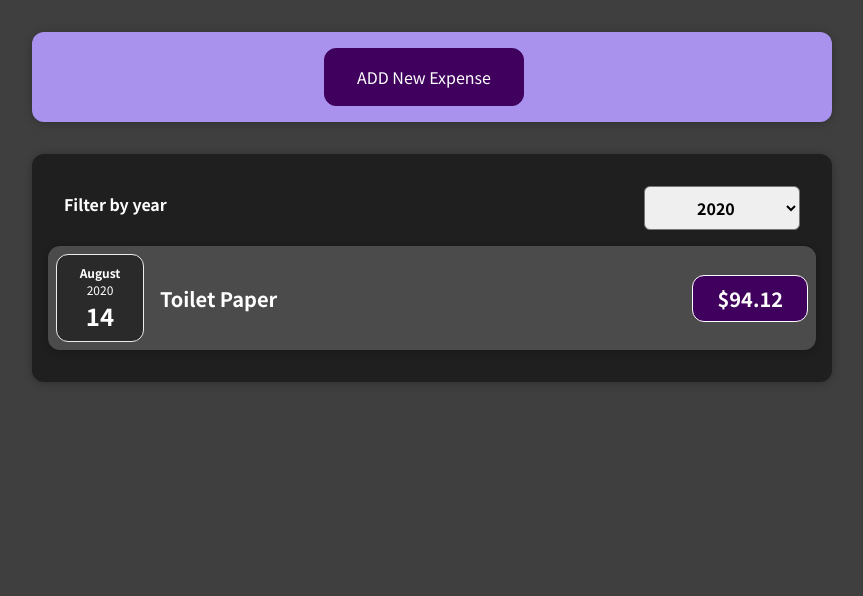
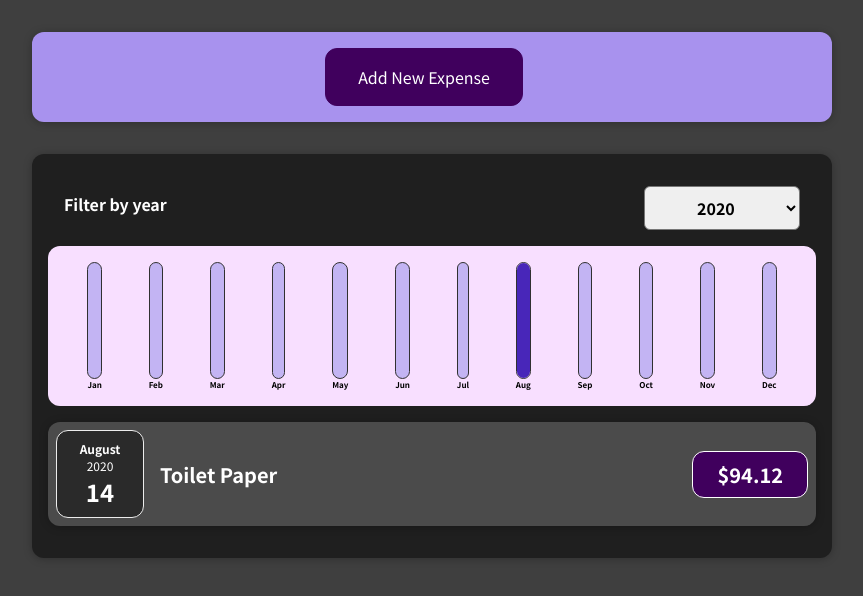
Before and after one commit to JagadeeshAleti/ExpenseTracker, a React (Create React App) app: page / in a window 1280 px wide. Shown: the top 596 px of the page, without its empty margins (208-1071 px from the left). Built offline with nearby package versions, Linux system fonts and the light colour scheme.

Commit message:
Adding ChartBars

```diff
--- /dev/null
+++ b/src/components/Chart/Chart.css
@@ -0,0 +1,9 @@
+.chart {
+  padding: 1rem;
+  border-radius: 12px;
+  background-color: #f8dfff;
+  text-align: center;
+  display: flex;
+  justify-content: space-around;
+  height: 10rem;
+}
--- /dev/null
+++ b/src/components/Chart/Chart.js
@@ -0,0 +1,24 @@
+import React from "react";
+
+import ChartBar from "./ChartBar";
+import "./Chart.css";
+
+const Chart = (props) => {
+  const dataPointValues = props.dataPoints.map((dataPoint) => dataPoint.value);
+  const totalMaximum = Math.max(...dataPointValues);
+
+  return (
+    <div className="chart">
+      {props.dataPoints.map((dataPoint) => (
+        <ChartBar
+          key={dataPoint.label}
+          value={dataPoint.value}
+          maxValue={totalMaximum}
+          label={dataPoint.label}
+        />
+      ))}
+    </div>
+  );
+};
+
+export default Chart;
--- /dev/null
+++ b/src/components/Chart/ChartBar.css
@@ -0,0 +1,30 @@
+.chart-bar {
+  height: 100%;
+  display: flex;
+  flex-direction: column;
+  align-items: center;
+}
+
+.chart-bar__inner {
+  height: 100%;
+  width: 100%;
+  border: 1px solid #313131;
+  border-radius: 12px;
+  background-color: #c3b4f3;
+  overflow: hidden;
+  display: flex;
+  flex-direction: column;
+  justify-content: flex-end;
+}
+
+.chart-bar__fill {
+  background-color: #4826b9;
+  width: 100%;
+  transition: all 0.3s ease-out;
+}
+
+.chart-bar__label {
+  font-weight: bold;
+  font-size: 0.5rem;
+  text-align: center;
+}
--- /dev/null
+++ b/src/components/Chart/ChartBar.js
@@ -0,0 +1,25 @@
+import React from 'react';
+
+import './ChartBar.css';
+
+const ChartBar = (props) => {
+  let barFillHeight = '0%';
+
+  if (props.maxValue > 0) {
+    barFillHeight = Math.round((props.value / props.maxValue) * 100) + '%';
+  }
+
+  return (
+    <div className='chart-bar'>
+      <div className='chart-bar__inner'>
+        <div
+          className='chart-bar__fill'
+          style={{ height: barFillHeight }}
+        ></div>
+      </div>
+      <div className='chart-bar__label'>{props.label}</div>
+    </div>
+  );
+};
+
+export default ChartBar;
--- a/src/components/Expenses/Expenses.js
+++ b/src/components/Expenses/Expenses.js
@@ -1,30 +1,31 @@
-import React, { useState } from "react";
+import React, { useState } from 'react';
 
-import Card from "../UI/Card";
-import ExpensesFilter from "./ExpensesFilter";
-import ExpensesList from "./ExpensesList";
-
-import "./Expenses.css";
+import Card from '../UI/Card';
+import ExpensesFilter from './ExpensesFilter';
+import ExpensesList from './ExpensesList';
+import ExpensesChart from './ExpensesChart';
+import './Expenses.css';
 
 const Expenses = (props) => {
-  const [filteredYear, setFilteredYear] = useState("2020");
+  const [filteredYear, setFilteredYear] = useState('2020');
 
   const filterChangeHandler = (selectedYear) => {
     setFilteredYear(selectedYear);
   };
 
-  const filteredExpense = props.items.filter((expense) => {
+  const filteredExpenses = props.items.filter((expense) => {
     return expense.date.getFullYear().toString() === filteredYear;
   });
 
   return (
     <div>
-      <Card className="expenses">
+      <Card className='expenses'>
         <ExpensesFilter
           selected={filteredYear}
           onChangeFilter={filterChangeHandler}
         />
-        <ExpensesList items={filteredExpense} />
+        <ExpensesChart expenses={filteredExpenses} />
+        <ExpensesList items={filteredExpenses} />
       </Card>
     </div>
   );
--- /dev/null
+++ b/src/components/Expenses/ExpensesChart.js
@@ -0,0 +1,29 @@
+import React from 'react';
+
+import Chart from '../Chart/Chart';
+
+const ExpensesChart = (props) => {
+  const chartDataPoints = [
+    { label: 'Jan', value: 0 },
+    { label: 'Feb', value: 0 },
+    { label: 'Mar', value: 0 },
+    { label: 'Apr', value: 0 },
+    { label: 'May', value: 0 },
+    { label: 'Jun', value: 0 },
+    { label: 'Jul', value: 0 },
+    { label: 'Aug', value: 0 },
+    { label: 'Sep', value: 0 },
+    { label: 'Oct', value: 0 },
+    { label: 'Nov', value: 0 },
+    { label: 'Dec', value: 0 },
+  ];
+
+  for (const expense of props.expenses) {
+    const expenseMonth = expense.date.getMonth(); // starting at 0 => January => 0
+    chartDataPoints[expenseMonth].value += expense.amount;
+  }
+
+  return <Chart dataPoints={chartDataPoints} />;
+};
+
+export default ExpensesChart;
--- a/src/components/Expenses/ExpensesList.js
+++ b/src/components/Expenses/ExpensesList.js
@@ -1,14 +1,15 @@
-import React from "react";
-import ExpenseItem from "./ExpenseItem";
-import "./ExpensesList.css";
+import React from 'react';
+
+import ExpenseItem from './ExpenseItem';
+import './ExpensesList.css';
 
 const ExpensesList = (props) => {
   if (props.items.length === 0) {
-    return <h2 className="expenses-list__fallback">No Items Found.</h2>;
+    return <h2 className='expenses-list__fallback'>Found no expenses.</h2>;
   }
 
   return (
-    <ul className="expenses-list">
+    <ul className='expenses-list'>
       {props.items.map((expense) => (
         <ExpenseItem
           key={expense.id}
--- a/src/components/NewExpense/ExpenseForm.js
+++ b/src/components/NewExpense/ExpenseForm.js
@@ -1,11 +1,11 @@
-import React, { useState } from "react";
+import React, { useState } from 'react';
 
-import "./ExpenseForm.css";
+import './ExpenseForm.css';
 
 const ExpenseForm = (props) => {
-  const [enteredTitle, setEnteredTitle] = useState("");
-  const [enteredAmount, setEnteredAmount] = useState("");
-  const [enteredDate, setEnteredDate] = useState("");
+  const [enteredTitle, setEnteredTitle] = useState('');
+  const [enteredAmount, setEnteredAmount] = useState('');
+  const [enteredDate, setEnteredDate] = useState('');
   // const [userInput, setUserInput] = useState({
   //   enteredTitle: '',
   //   enteredAmount: '',
@@ -49,48 +49,46 @@
     };
 
     props.onSaveExpenseData(expenseData);
-    setEnteredTitle("");
-    setEnteredAmount("");
-    setEnteredDate("");
+    setEnteredTitle('');
+    setEnteredAmount('');
+    setEnteredDate('');
   };
 
   return (
     <form onSubmit={submitHandler}>
-      <div className="new-expense__controls">
-        <div className="new-expense__control">
+      <div className='new-expense__controls'>
+        <div className='new-expense__control'>
           <label>Title</label>
           <input
-            type="text"
+            type='text'
             value={enteredTitle}
             onChange={titleChangeHandler}
           />
         </div>
-        <div className="new-expense__control">
+        <div className='new-expense__control'>
           <label>Amount</label>
           <input
-            type="number"
-            min="0.01"
-            step="0.01"
+            type='number'
+            min='0.01'
+            step='0.01'
             value={enteredAmount}
             onChange={amountChangeHandler}
           />
         </div>
-        <div className="new-expense__control">
+        <div className='new-expense__control'>
           <label>Date</label>
           <input
-            type="date"
-            min="2019-01-01"
-            max="2022-12-31"
+            type='date'
+            min='2019-01-01'
+            max='2022-12-31'
             value={enteredDate}
             onChange={dateChangeHandler}
           />
         </div>
       </div>
-      <div className="new-expense__actions">
-        <button type="button" onClick={props.OnCancel}>
-          Cancel
-        </button>
-        <button type="submit">Add Expense</button>
+      <div className='new-expense__actions'>
+        <button type="button" onClick={props.onCancel}>Cancel</button>
+        <button type='submit'>Add Expense</button>
       </div>
     </form>
   );
--- a/src/components/NewExpense/NewExpense.js
+++ b/src/components/NewExpense/NewExpense.js
@@ -1,10 +1,11 @@
-import React, { useState } from "react";
+import React, { useState } from 'react';
 
-import ExpenseForm from "./ExpenseForm";
-import "./NewExpense.css";
+import ExpenseForm from './ExpenseForm';
+import './NewExpense.css';
 
 const NewExpense = (props) => {
   const [isEditing, setIsEditing] = useState(false);
+
   const saveExpenseDataHandler = (enteredExpenseData) => {
     const expenseData = {
       ...enteredExpenseData,
@@ -23,14 +24,14 @@
   };
 
   return (
-    <div className="new-expense">
+    <div className='new-expense'>
       {!isEditing && (
-        <button onClick={startEditingHandler}>ADD New Expense</button>
+        <button onClick={startEditingHandler}>Add New Expense</button>
       )}
       {isEditing && (
         <ExpenseForm
           onSaveExpenseData={saveExpenseDataHandler}
-          OnCancel={stopEditingHandler}
+          onCancel={stopEditingHandler}
         />
       )}
     </div>
```
Also changed, not shown: src/components/Expenses/ExpenseItem.js (+7 -7 lines), src/components/Expenses/ExpensesList.css (indentation only), 1 other file (tests, documents, lock files or other folders).
